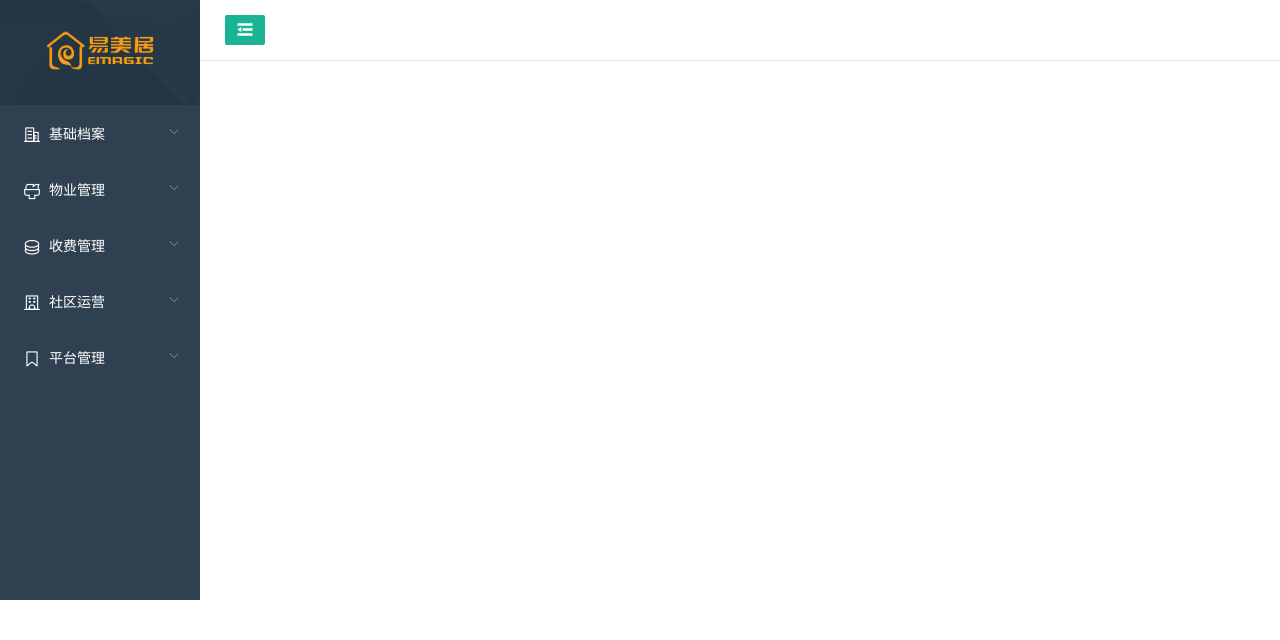
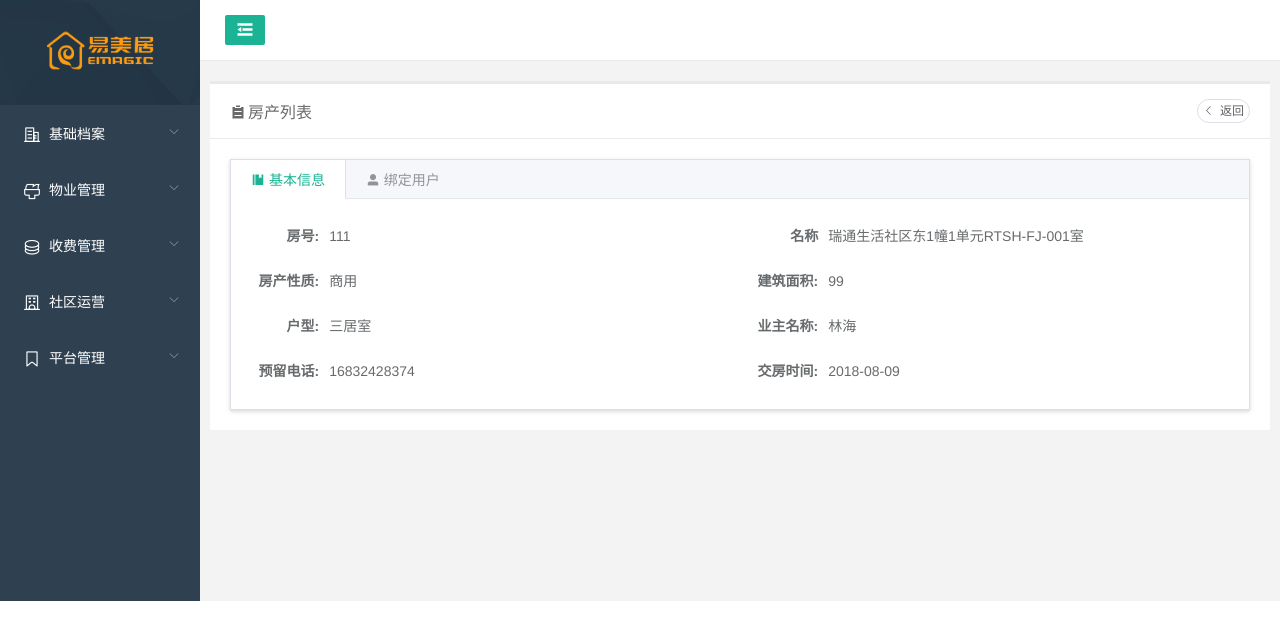
Before and after one commit to five-team-community/vue-community, a Vue app: page /home/showHouse in a window 1280 px wide. Shown: the top 640 px of the page. Built offline with nearby package versions, Linux system fonts and the light colour scheme.

Commit message:
房产管理和查看

```diff
--- a/src/assets/less/base.less
+++ b/src/assets/less/base.less
@@ -10,3 +10,4 @@
 @navColor:#2F4050;
 @navChoose:#293846;
 @fontColor:#686B6D;
+@lineColor:#e7eaec;
--- a/src/router/index.js
+++ b/src/router/index.js
@@ -41,24 +41,7 @@ const routes = [
         component: () => import('../views/ShowHouse.vue'),//房产管理
         meta: {
           auth: true
-        },
-        children:[
-          {
-            path:'houseMsg',
-            name:"HouseMsg",
-            component: () => import('../views/HouseMsg.vue'),//房产管理
-            meta: {
-              auth: true
-            }
-          },{
-            path:'housePeople',
-            name:"HousePeople",
-            component: () => import('../views/HousePeople.vue'),//房产管理
-            meta: {
-              auth: true
-            }
-          }
-        ]
+        }
       },
       {
         path:'host',
--- a/src/views/Home.vue
+++ b/src/views/Home.vue
@@ -165,11 +165,11 @@ export default {
 
 .el-menu-vertical-demo:not(.el-menu--collapse) {
   width: 200px;
-  min-height: 400px;
+  min-height: 300px;
 }
 .nav {
   float: left;
-  height: 600px;
+  // height: 600px;
   background: @navColor;
   i {
     color: white;
--- a/src/views/House.vue
+++ b/src/views/House.vue
@@ -1,10 +1,12 @@
 <template>
   <div id="house">
     <div class="content">
+      <!-- 标题 -->
       <div class="title">
         <i class="el-icon-s-order"></i>
         房产列表
       </div>
+      <!-- 筛选数据的输入表单 -->
       <div class="choose">
         <el-form :inline="true" :model="search" class="demo-form-inline" size="small">
           <el-form-item label="房号">
@@ -24,12 +26,15 @@
           </el-form-item>
         </el-form>
       </div>
+      <!-- 新增和搜索按钮 -->
       <div class="btn">
         <div>
           <el-button icon="el-icon-plus" class="btn-add" @click='add'>新增</el-button>
           <el-button icon="el-icon-search" class="btn-search" @click='searchMsg'>搜素</el-button>
         </div>
       </div>
+
+      <!-- 表格数据 -->
       <div class="mytable">
         <el-table :data="getData" border style="width: 100%" >
           <el-table-column prop="no" label="房号"></el-table-column>
@@ -40,6 +45,8 @@
           <el-table-column prop="isCount" label="是否计费"></el-table-column>
           <el-table-column prop="blindNum" label="绑定数"></el-table-column>
           <el-table-column prop="blindMax" label="限制绑定数"></el-table-column>
+
+          <!-- 相关操作按钮 -->
           <el-table-column label="操作" align="center">
             <template slot-scope="scope">
               <el-button type="primary" icon="el-icon-search" size="mini" class="btn-show" @click="show(scope.$index)"></el-button>
@@ -48,12 +55,15 @@
             </template>
           </el-table-column>
         </el-table>
+
+        <!-- 分页 -->
         <div class="clearfix"><el-pagination background layout="prev, pager, next" :page-size="5" :total="10" :pager-count="5" :hide-on-single-page="true" @current-change="changePage" class="page"></el-pagination></div>
       </div>
     </div>
   </div>
 </template>
 <script>
+// 模拟的数据
 var houseData=[
   {
     no:"1",
@@ -138,44 +148,45 @@ var houseData=[
 export default {
   data() {
     return {
-      currentPage:1,
-      search: {
+      currentPage:1,//记录当前页
+      search: {//记录筛选的数据项
         houseNum: "",
         host: "",
         telphone: "",
         isEmpty: ""
       },
-      houseData:[]
+      houseData:[]//表单所以数据
     };
   },
   methods: {
-    add(){
+    add(){//新增
       console.log("新增");
     },
-    searchMsg(){
+    searchMsg(){//搜索
       console.log(this.search);
     },
-    show(index){
+    show(index){//查看
       index = 5*(this.currentPage-1)+index;
       console.log("查看",index);
+      this.$router.push({path:'/home/showHouse?id='+index});
     },
-    alter(index){
+    alter(index){//修改
       index = 5*(this.currentPage-1)+index;
       console.log("修改",index);
     },
-    del(index){
+    del(index){//删除
       index = 5*(this.currentPage-1)+index;
       console.log("删除",index);
     },
-    changePage(val){
+    changePage(val){//改变页码
       this.currentPage=val;
     }
   },
   created(){
-    this.houseData=houseData;
+    this.houseData=houseData;//创建时获取数据
   },
   computed: {
-    getData(){
+    getData(){//计算当前页的数据，table绑定该值
       var start=5*(this.currentPage-1);
       return this.houseData.slice(start,start+5);
    }
--- a/src/views/ShowHouse.vue
+++ b/src/views/ShowHouse.vue
@@ -0,0 +1,139 @@
+<template>
+  <div id="show-house">
+    <div class="content">
+      <div class="title">
+        <i class="el-icon-s-order"></i>
+        <span>房产列表</span>
+        <div class="back">
+          <el-button round size='mini' class="back-btn" icon='el-icon-arrow-left' @click="back">返回</el-button>
+        </div>
+      </div>
+      <div class="main">
+        <el-tabs type="border-card">
+          <el-tab-pane>
+            <span slot="label"><i class="el-icon-s-management"></i> 基本信息</span>
+            <el-row :gutter="10">
+              <el-col :xs="24" :sm="6" :md="3" :lg="2" ><div class="item-title">房号:</div></el-col>
+              <el-col :xs="24" :sm="18" :md="9" :lg="10" ><div class="msg">{{houseData.no}}</div></el-col>
+              <el-col :xs="24" :sm="6" :md="3" :lg="2" ><div class="item-title">名称</div></el-col>
+              <el-col :xs="24" :sm="18" :md="9" :lg="10" ><div class="msg">{{houseData.name}}</div></el-col>
+            </el-row>
+            <el-row :gutter="10">
+              <el-col :xs="24" :sm="6" :md="3" :lg="2" ><div class="item-title">房产性质:</div></el-col>
+              <el-col :xs="24" :sm="18" :md="9" :lg="10" ><div class="msg">{{houseData.nature}}</div></el-col>
+              <el-col :xs="24" :sm="6" :md="3" :lg="2" ><div class="item-title">建筑面积:</div></el-col>
+              <el-col :xs="24" :sm="18" :md="9" :lg="10" ><div class="msg">{{houseData.area}}</div></el-col>
+            </el-row>
+            <el-row :gutter="10">
+              <el-col :xs="24" :sm="6" :md="3" :lg="2" ><div class="item-title">户型:</div></el-col>
+              <el-col :xs="24" :sm="18" :md="9" :lg="10" ><div class="msg">{{houseData.type}}</div></el-col>
+              <el-col :xs="24" :sm="6" :md="3" :lg="2" ><div class="item-title">业主名称:</div></el-col>
+              <el-col :xs="24" :sm="18" :md="9" :lg="10" ><div class="msg">{{houseData.host}}</div></el-col>
+            </el-row>
+            <el-row :gutter="10">
+              <el-col :xs="24" :sm="6" :md="3" :lg="2" ><div class="item-title">预留电话:</div></el-col>
+              <el-col :xs="24" :sm="18" :md="9" :lg="10" ><div class="msg">{{houseData.tel}}</div></el-col>
+              <el-col :xs="24" :sm="6" :md="3" :lg="2" ><div class="item-title">交房时间:</div></el-col>
+              <el-col :xs="24" :sm="18" :md="9" :lg="10" ><div class="msg">{{houseData.time}}</div></el-col>
+            </el-row>
+          </el-tab-pane>
+           <el-tab-pane>
+            <span slot="label"><i class="el-icon-user-solid"></i> 绑定用户</span>
+            我的行程
+          </el-tab-pane>
+        </el-tabs>
+      </div>
+    </div>
+  </div>
+</template>
+<script>
+var houseData = {
+  no:"111",
+  name:"瑞通生活社区东1幢1单元RTSH-FJ-001室",
+  nature:"商用",
+  area:99.00,
+  type:"三居室",
+  host:"林海",
+  tel:"16832428374",
+  time:"2018-08-09"
+
+};
+export default {
+  data() {
+    return {
+      tab:1,
+      houseData: {}
+    };
+  },
+  methods: {
+    back(){
+      this.$router.push({path:'/home/house'});
+    }
+  },
+  created() {
+    this.houseData = houseData;
+  },
+  computed: {}
+};
+</script>
+<style lang="less" scoped>
+@import "../assets/less/base.less";
+#show-house {
+  color: @fontColor;
+  background-color: #f3f3f4;
+  padding: 20px 10px;
+  min-height: 500px;
+}
+.content {
+  background: white;
+}
+.title {
+  padding: 15px 20px;
+  border-top: 3px solid #e7eaec;
+  border-bottom: 1px solid #e7eaec;
+  i {
+    margin-right: 2px;
+  }
+  .back {
+    float: right;
+    .back-btn{
+      padding: 5px;
+    }
+  }
+}
+.main{
+  padding: 20px;
+}
+.choose .el-button--text{
+  margin-top: 10px;
+  color: #A7B1C2;
+  padding: 15px 20px;
+}
+.btn-choose.el-button--text{
+  color: @fontColor;
+  border: 1px solid @lineColor;
+}
+.tab-content{
+  border: 1px solid @lineColor;
+}
+.item-title{
+  color: @fontColor;
+  font-weight: 600;
+  text-align: right;
+  line-height: 45px;
+  font-size: 14px;
+}
+.msg{
+  color: @fontColor;
+  line-height: 45px;
+  font-size: 14px;
+}
+@media screen and (max-width: 768px) {
+  .item-title{
+    text-align: left;
+  }
+}
+.el-tabs--border-card>.el-tabs__content{
+  padding: 30px;
+}
+</style>
```
Also changed, not shown: src/views/HouseMsg.vue (deleted), src/views/HousePeople.vue (deleted).
